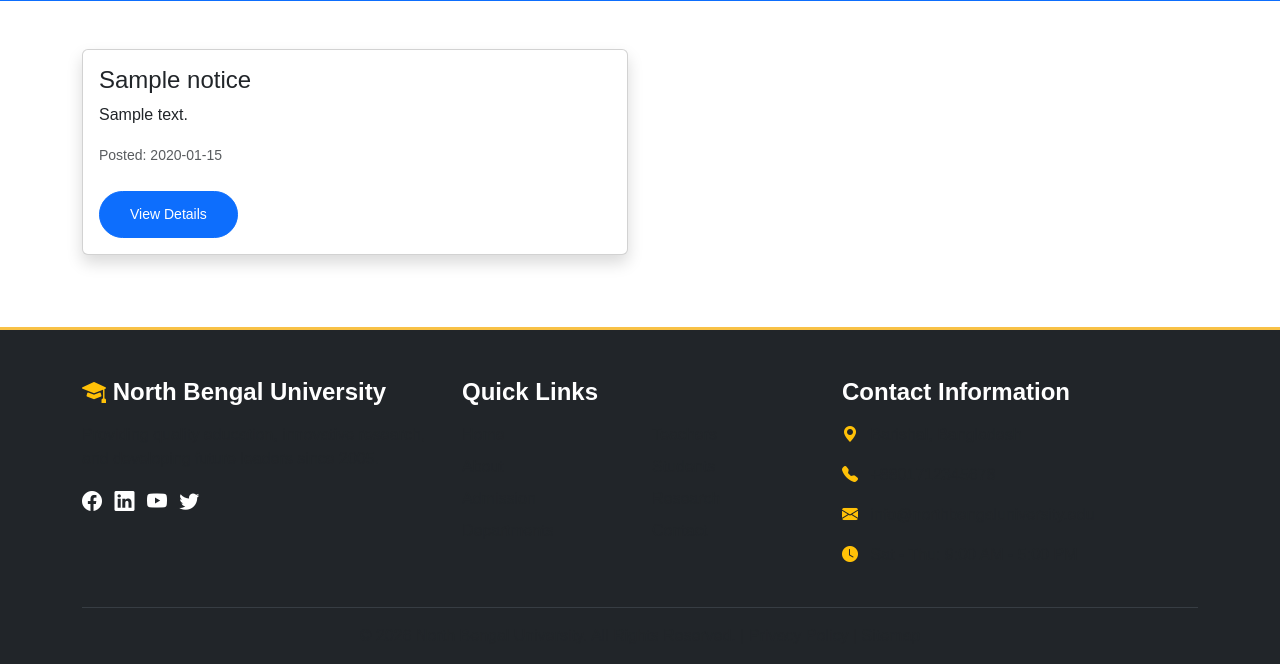
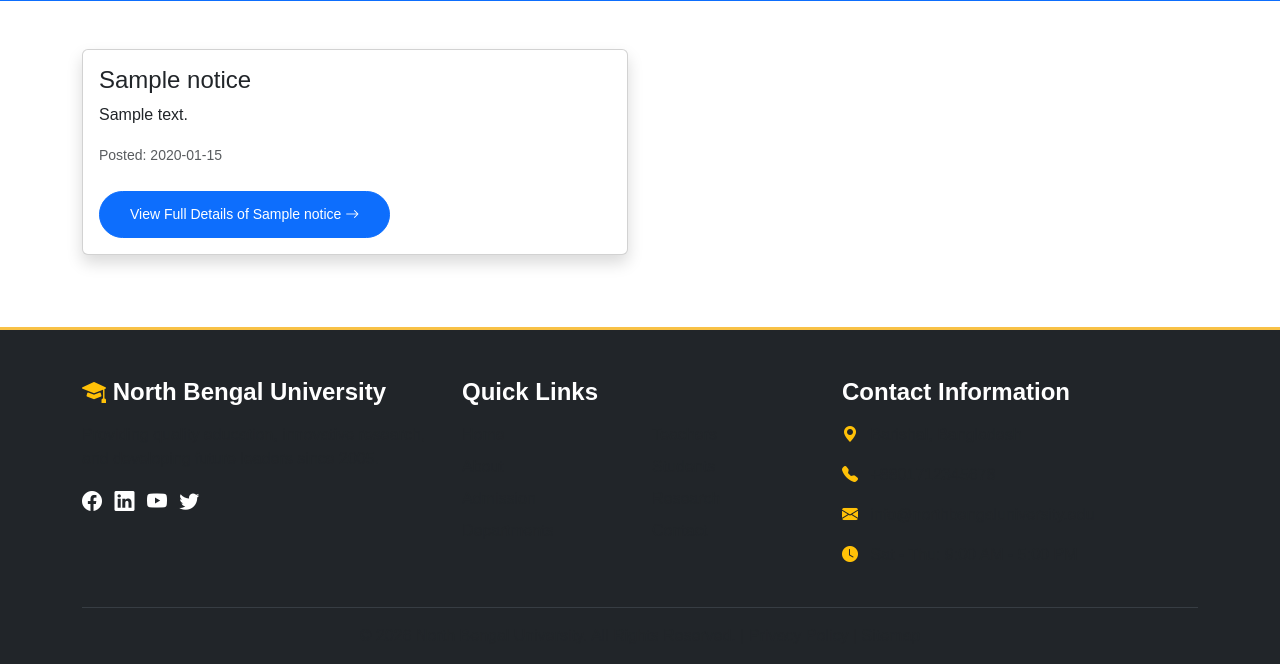
Before and after one commit to Sharifulcse8/North_Bengal_University, a Flask app: page /notices-announcements in a window 1280 px wide. Shown: the part 286-950 px from the top of the page. Run offline with Flask 3, Linux system fonts and the light colour scheme; tables that the repository leaves empty hold one stand-in row (values such as "Sample post").

Commit message:
adding achor text

```diff
--- a/templates/notice.html
+++ b/templates/notice.html
@@ -42,7 +42,9 @@
                             View Exam Schedule <i class="bi bi-arrow-right"></i>
                         </a>
                         {% else %}
-                        <a href="#" class="btn btn-primary btn-sm mt-2" aria-label="View details for {{ notice.title }}">View Details</a>
+                      <a href="#" class="btn btn-primary btn-sm mt-2" aria-label="View full details about {{ notice.title }}">
+    View Full Details of {{ notice.title }} <i class="bi bi-arrow-right"></i>
+</a>
                         {% endif %}
                     </div>
                 </article>
```
